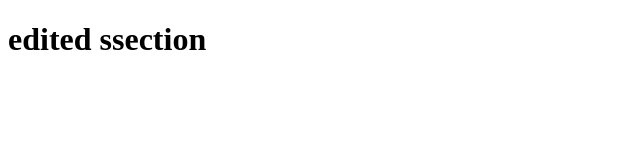
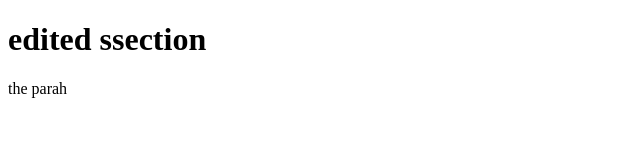
Before and after one commit to intro2b/git2, a plain HTML site: page index.html in a window 1280 px wide. Shown: the full height of the page, 0-640 px from the left. Drawn offline with Linux system fonts and the light colour scheme.

Commit message:
third commit

```diff
--- a/index.html
+++ b/index.html
@@ -8,5 +8,6 @@
 </head>
 <body>
     <h1>edited ssection</h1>
+    <p>the parah</p>
 </body>
 </html>
```
